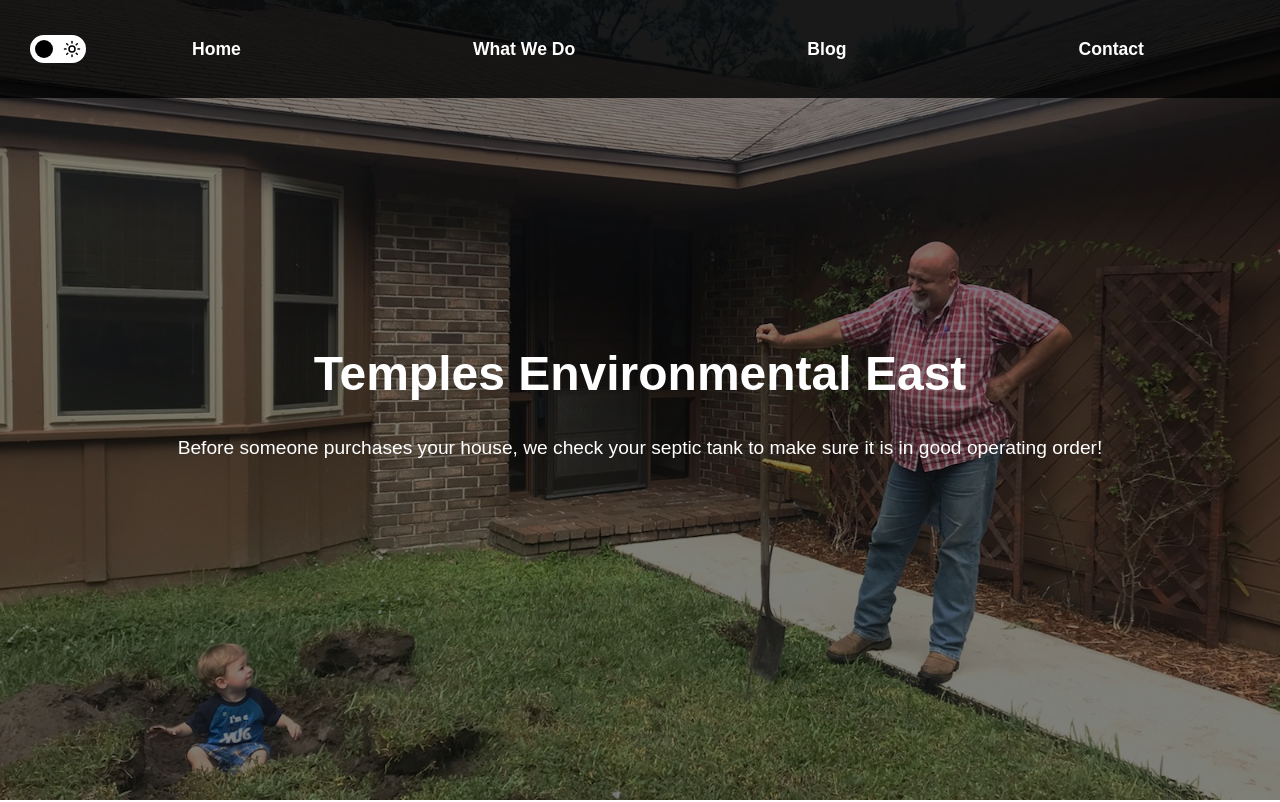
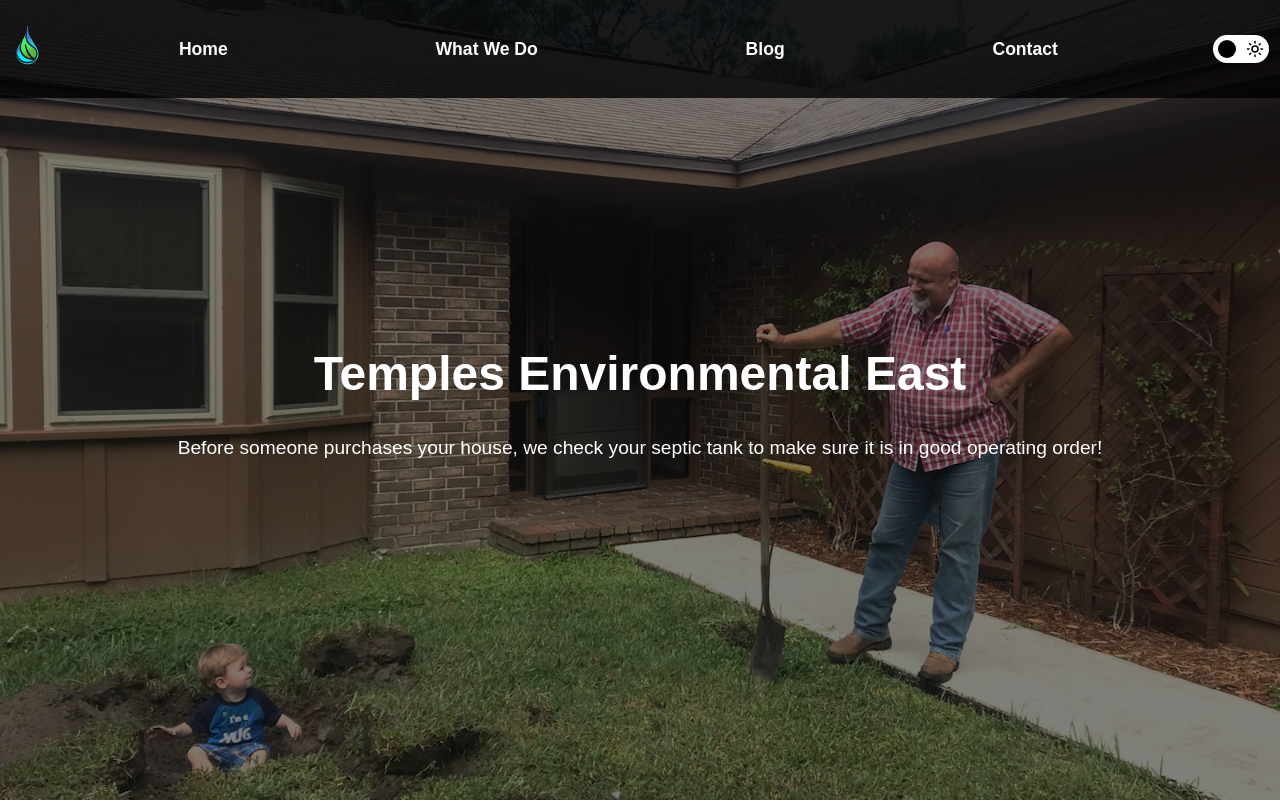
Before and after one commit to MassaHex/TemplesEnvironmentalEast, a website: page index.html in a window 1280 px wide. Shown: the top 802 px of the page. Drawn offline with Linux system fonts and the light colour scheme.

Commit message:
Add more branding and fix nav bar

```diff
--- a/index.html
+++ b/index.html
@@ -12,10 +12,10 @@
 <body>
     <!-- Navbar -->
     <nav class="navbar">
+        <ul class="left-nav-buttons">
+            <a class="logo-link" href="#"><img style="width: 55px;" src="images/TemplesEnvironmentalLogox660.png" alt="Home"></a>
+        </ul>
         <div class="container navov">
-            <ul class="nav-buttons">
-                <label class="toggle-container"><input alt="Switch between dark mode and light mode." class="toggle-check" id="modecheckbox" type="checkbox"></label>
-            </ul>
             <ul class="nav-links">
                 <li><a href="#home">Home</a></li>
                 <li><a href="#about">What We Do</a></li>
@@ -23,6 +23,9 @@
                 <li><a href="#contact">Contact</a></li>
             </ul>
         </div>
+        <ul class="right-nav-buttons">
+            <label class="toggle-container"><input alt="Switch between dark mode and light mode." class="toggle-check" id="modecheckbox" type="checkbox"></label>
+        </ul>
     </nav>
 
     <!-- Hero Section -->
--- a/themes/main.css
+++ b/themes/main.css
@@ -57,10 +57,16 @@ nav {
     z-index: 1000;
     position: fixed;
     width: 100%;
+    display: flex;
+    justify-content: space-between;
+    flex-direction: row;
+    align-items: center;
 }
 
 .navov {
     flex-direction: row;
+    margin: 0;
+    width: 100%;
 }
 
 nav ul {
@@ -82,8 +88,24 @@ nav ul li a:hover {
     color: #f39c12;
 }
 
-.nav-buttons {
-    width: auto;
+.right-nav-buttons {
+    width: 7rem;
+    justify-self: center;
+}
+
+.logo-link {
+    width: 55px;
+    cursor: pointer;
+    transition: transform 0.1s;
+}
+
+.logo-link:hover {
+    transform: scale(1.1);
+}
+
+.left-nav-buttons {
+    width: 55px;
+    justify-self: left;
 }
 
 .toggle-container {
```
Also changed, not shown: images/TemplesEnvironmentalLogox660.png (added).
